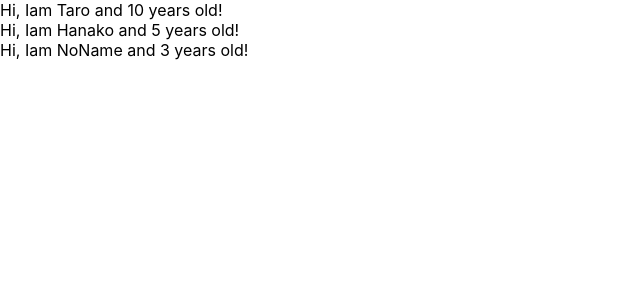
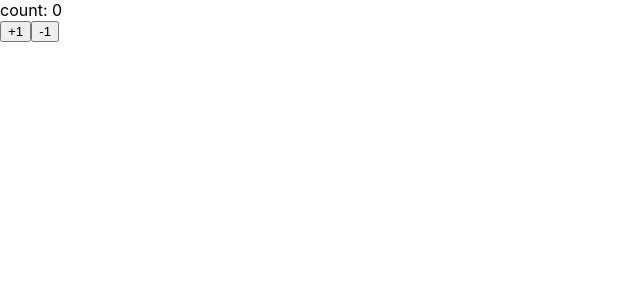
Before and after one commit to yuki174131/react-practice-1, a React (Create React App) app: page / in a window 1280 px wide. Shown: the top 300 px of the page, without its empty margins (0-640 px from the left). Built offline with nearby package versions, Linux system fonts and the light colour scheme.

Commit message:
learn state and setState

```diff
--- a/src/App.js
+++ b/src/App.js
@@ -1,30 +1,30 @@
 import React, { Component } from "react";
-import PropTypes from 'prop-types';
 
-const App = () => {
-  const profiles = [
-    { name: "Taro", age: 10 },
-    { name: "Hanako", age: 5 },
-    { name: "NoName", age: 3 }
-  ]
-  return (
-    <div>
-      {
-        profiles.map((profile, index) => {
-          return <User name={profile.name} age={profile.age} key={index}/>
-        })
-      }
-    </div>
-  )
-}
+const App = () => (<Counter></Counter>)
 
-const User = (props) => {
-  return <div>Hi, Iam {props.name} and {props.age} years old!</div>
-}
+class Counter extends Component {
+  constructor(props) {
+    super(props)
+    this.state = { count: 0 }
+  }
 
-User.propTypes = {
-  name: PropTypes.string,
-  age: PropTypes.number.isRequired
+  handlePlusButton = () => {
+    this.setState({ count: this.state.count + 1 })
+  }
+
+  handleMinusButton = () => {
+    this.setState({ count: this.state.count - 1 })
+  }
+
+  render () {
+    return (
+      <React.Fragment>
+        <div>count: { this.state.count }</div>
+        <button onClick={this.handlePlusButton}>+1</button>
+        <button onClick={this.handleMinusButton}>-1</button>
+      </React.Fragment>
+    )
+  }
 }
 
 export default App;
```
